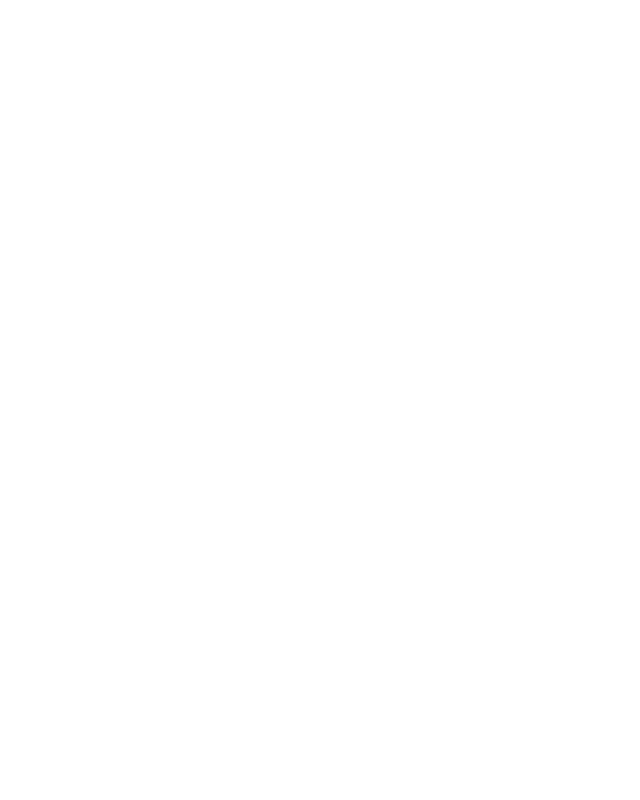
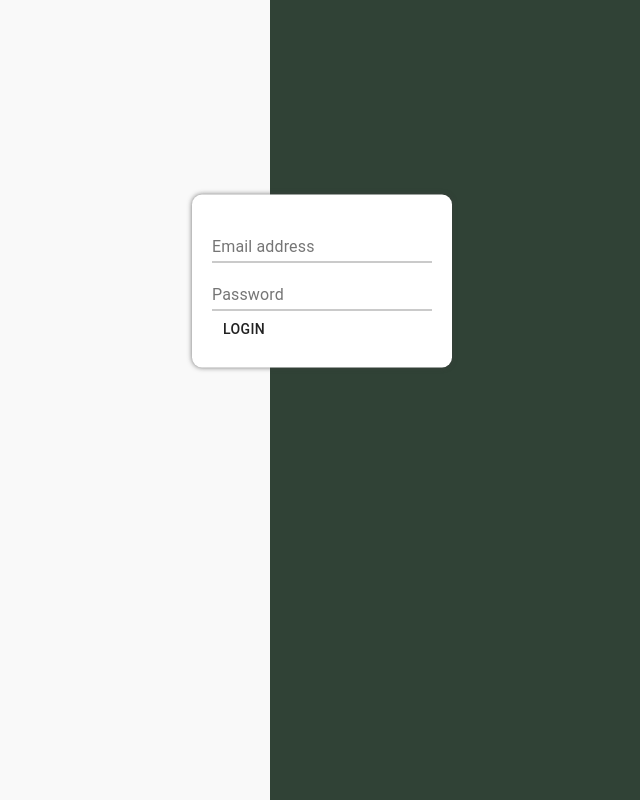
Before and after one commit to 0prodigy/masai-evaluation, a React (Create React App) app in the folder client/: page / in a window 1280 px wide. Before the commit this address led to /dashboard. Shown: the whole page, without its empty margins (114-754 px from the left). Built offline with nearby package versions, Linux system fonts and the light colour scheme.

Commit message:
Created login and register form and route

```diff
--- a/client/src/App.css
+++ b/client/src/App.css
@@ -1,38 +1,7 @@
-.App {
-  text-align: center;
+*,
+body,
+html {
+  padding: 0;
+  margin: 0;
+  box-sizing: border-box;
 }
-
-.App-logo {
-  height: 40vmin;
-  pointer-events: none;
-}
-
-@media (prefers-reduced-motion: no-preference) {
-  .App-logo {
-    animation: App-logo-spin infinite 20s linear;
-  }
-}
-
-.App-header {
-  background-color: #282c34;
-  min-height: 100vh;
-  display: flex;
-  flex-direction: column;
-  align-items: center;
-  justify-content: center;
-  font-size: calc(10px + 2vmin);
-  color: white;
-}
-
-.App-link {
-  color: #61dafb;
-}
-
-@keyframes App-logo-spin {
-  from {
-    transform: rotate(0deg);
-  }
-  to {
-    transform: rotate(360deg);
-  }
-}
--- /dev/null
+++ b/client/src/Components/LoginFrom.jsx
@@ -0,0 +1,34 @@
+import React from "react";
+import {
+  Button,
+  FormControl,
+  FormGroup,
+  Input,
+  InputLabel,
+} from "@material-ui/core";
+function LoginFrom() {
+  const formData = (e) => {
+    e.preventDefault();
+    let data = new FormData(e.target);
+    console.log(data);
+  };
+  return (
+    <div>
+      <form onSubmit={formData}>
+        <FormGroup>
+          <FormControl>
+            <InputLabel htmlFor="email">Email address</InputLabel>
+            <Input id="email" type="text" name="email" />
+          </FormControl>
+          <FormControl>
+            <InputLabel htmlFor="passowrd">Password</InputLabel>
+            <Input id="passowrd" type="password" name="password" />
+          </FormControl>
+        </FormGroup>
+        <Button type="submit">Login</Button>
+      </form>
+    </div>
+  );
+}
+
+export default LoginFrom;
--- /dev/null
+++ b/client/src/Components/MainBg.jsx
@@ -0,0 +1,54 @@
+import React from "react";
+import styled from "styled-components";
+
+const Wrapper = styled.div`
+  .row {
+    display: flex;
+    height: 100vh;
+
+    .col-md-4 {
+      width: 30%;
+      height: 100%;
+      flex: 30%;
+    }
+    .col-md-8 {
+      width: 70%;
+      height: 100%;
+      flex: 70%;
+      postition: relative;
+    }
+    .bg-dark {
+      background: #304236;
+    }
+    .bg-light {
+      background: #f9f9f9;
+    }
+
+    .offset-box {
+      background: #fff;
+      padding: 20px;
+      position: absolute;
+      top: 20%;
+      left: 30%;
+      transform: translate(-30%, 20%);
+      box-shadow: 0px 0px 5px rgb(62 62 62 / 75%);
+      border-radius: 10px;
+      color: #304236;
+    }
+  }
+`;
+
+function MainBg({ children }) {
+  return (
+    <Wrapper>
+      <div className="row">
+        <div className="col-md-4 bg-light"></div>
+        <div className="col-md-8 bg-dark">
+          <div className="offset-box">{children}</div>
+        </div>
+      </div>
+    </Wrapper>
+  );
+}
+
+export default MainBg;
--- /dev/null
+++ b/client/src/Components/RegisterForm.jsx
@@ -0,0 +1,38 @@
+import React from "react";
+import {
+  Button,
+  FormControl,
+  FormGroup,
+  Input,
+  InputLabel,
+} from "@material-ui/core";
+function RegisterFrom() {
+  const formData = (e) => {
+    e.preventDefault();
+    let data = new FormData(e.target);
+    console.log(data);
+  };
+  return (
+    <div>
+      <form onSubmit={formData}>
+        <FormGroup>
+          <FormControl>
+            <InputLabel htmlFor="name">Name</InputLabel>
+            <Input id="name" type="text" name="name" />
+          </FormControl>
+          <FormControl>
+            <InputLabel htmlFor="email">Email address</InputLabel>
+            <Input id="email" type="text" name="email" />
+          </FormControl>
+          <FormControl>
+            <InputLabel htmlFor="passowrd">Password</InputLabel>
+            <Input id="passowrd" type="password" name="password" />
+          </FormControl>
+        </FormGroup>
+        <Button type="submit">Register</Button>
+      </form>
+    </div>
+  );
+}
+
+export default RegisterFrom;
--- a/client/src/Routes/Home.jsx
+++ b/client/src/Routes/Home.jsx
@@ -1,15 +1,20 @@
 import React from "react";
 // import { useSelector } from "react-redux";
+import styled from "styled-components";
 import { Route, Redirect } from "react-router-dom";
+import MainBg from "../Components/MainBg";
+
+const Wrapper = styled.div``;
 
 function Home({ children, ...rest }) {
-  const state = { isAuth: true };
+  const state = { isAuth: false };
   return (
+    <Wrapper>
       <Route
         {...rest}
         render={({ location }) =>
           !state.isAuth ? (
-          children
+            <MainBg>{children}</MainBg>
           ) : (
             <Redirect
               to={{
@@ -20,6 +25,7 @@ function Home({ children, ...rest }) {
           )
         }
       />
+    </Wrapper>
   );
 }
 
--- a/client/src/Routes/MainRoute.jsx
+++ b/client/src/Routes/MainRoute.jsx
@@ -1,13 +1,37 @@
 import React from "react";
-import { Switch } from "react-router-dom";
+import { Route, Switch } from "react-router-dom";
+import LoginFrom from "../Components/LoginFrom";
+import RegisterFrom from "../Components/RegisterForm";
 import Home from "./Home";
 import PrivateRoutes from "./PrivateRoutes";
 function MainRoutes() {
   return (
     <Switch>
-      <Home path="/" exact>
-        <h1>Hello</h1>
-      </Home>
+      <Route
+        path="/"
+        exact
+        render={() => (
+          <Home>
+            <LoginFrom></LoginFrom>
+          </Home>
+        )}
+      />
+      <Route
+        path="/login"
+        render={() => (
+          <Home>
+            <LoginFrom></LoginFrom>
+          </Home>
+        )}
+      />
+      <Route
+        path="/register"
+        render={() => (
+          <Home>
+            <RegisterFrom />
+          </Home>
+        )}
+      />
       <PrivateRoutes path="/dashboard"></PrivateRoutes>
     </Switch>
   );
--- a/client/src/Routes/PrivateRoutes.jsx
+++ b/client/src/Routes/PrivateRoutes.jsx
@@ -3,7 +3,7 @@ import React from "react";
 import { Route, Redirect } from "react-router-dom";
 
 function PrivateRoutes({ children, ...rest }) {
-  const state = { isAuth: true };
+  const state = { isAuth: false };
   return (
     <Route
       {...rest}
--- a/client/src/index.css
+++ b/client/src/index.css
@@ -1,13 +1,14 @@
-body {
+body,
+html {
   margin: 0;
-  font-family: -apple-system, BlinkMacSystemFont, 'Segoe UI', 'Roboto', 'Oxygen',
-    'Ubuntu', 'Cantarell', 'Fira Sans', 'Droid Sans', 'Helvetica Neue',
+  font-family: -apple-system, BlinkMacSystemFont, "Segoe UI", "Roboto", "Oxygen",
+    "Ubuntu", "Cantarell", "Fira Sans", "Droid Sans", "Helvetica Neue",
     sans-serif;
   -webkit-font-smoothing: antialiased;
   -moz-osx-font-smoothing: grayscale;
 }
 
 code {
-  font-family: source-code-pro, Menlo, Monaco, Consolas, 'Courier New',
+  font-family: source-code-pro, Menlo, Monaco, Consolas, "Courier New",
     monospace;
 }
```
Lines whose indentation alone changed are shown as unchanged.
